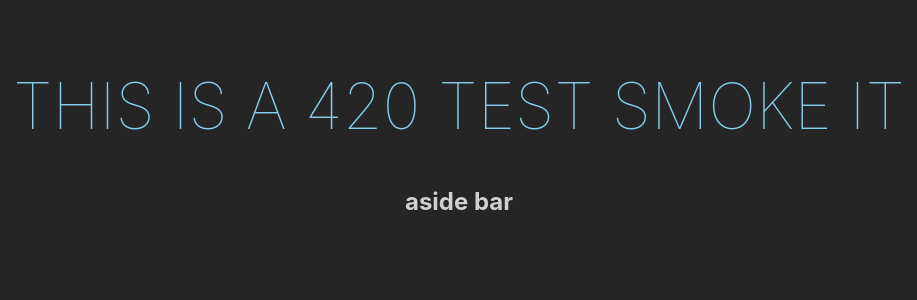
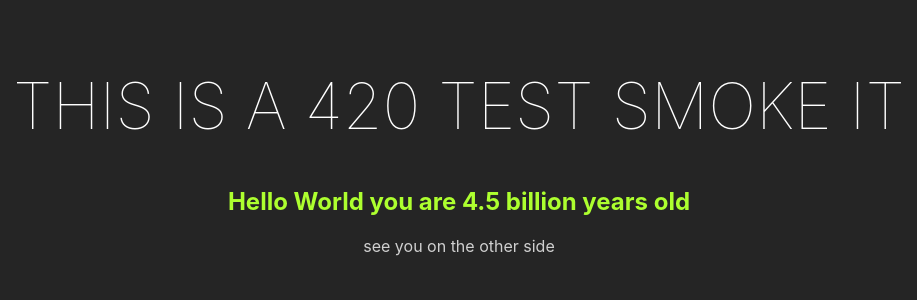
Before and after one commit to b1mind/svelte-basic, a Svelte app: page / in a window 1280 px wide. Shown: the top 300 px of the page, without its empty margins (181-1098 px from the left). Built offline with nearby package versions, Linux system fonts and the light colour scheme.

Commit message:
🧪 testing and relative paths

```diff
--- a/public/index.html
+++ b/public/index.html
@@ -6,11 +6,11 @@
 
 	<title>Svelte app</title>
 
-	<link rel='icon' type='image/png' href='/favicon.png'>
-	<link rel='stylesheet' href='/global.css'>
-	<link rel='stylesheet' href='/build/bundle.css'>
+	<link rel='icon' type='image/png' href='favicon.png'>
+	<link rel='stylesheet' href='global.css'>
+	<link rel='stylesheet' href='build/bundle.css'>
 
-	<script defer src='/build/bundle.js'></script>
+	<script defer src='build/bundle.js'></script>
 </head>
 
 <body>
--- a/src/App.svelte
+++ b/src/App.svelte
@@ -1,49 +1,65 @@
 <script>
-  export let name
+  export let userName
+  export let age
+
   let val = 420
 </script>
 
 <main>
   <h1>This is a {val} test smoke it</h1>
 
+  {#if userName}
+    <h2>Hello {userName} you are {age} years old</h2>
+  {:else}
+    <h2>Hello World</h2>
+  {/if}
+
   <aside>
-    <h2>aside bar</h2>
+    <p>see you on the other side</p>
   </aside>
 
-  <!-- prettier-ignore -->
-  <template lang="pug">
-    +if ('name')
+  <!-- pug still has some vscode issues but compiles fine -->
+  <!-- prettier-ignore
+    <template lang="pug">
+    +if ("name")
       h1 Hello {name}
       +else
         h1 Hello enter name
     p This is a test of the pug system
   </template>
+  -->
 </main>
 
 <style lang="scss">
-  ::placeholder {
-    color: red;
-  }
+  // todo add some style
 
   main {
+    margin: 0 auto;
+    padding: 1em;
     text-align: center;
-    padding: 1em;
     max-width: 240px;
-    margin: 0 auto;
-    h1 {
+
+    h2 {
       color: skyblue;
+      font-weight: 700;
+    }
+
+    @media (min-width: 640px) {
+      h2 {
+        color: greenyellow;
+      }
+      max-width: none;
     }
   }
 
   h1 {
+    color: red;
     text-transform: uppercase;
-    font-size: 4em;
     font-weight: 100;
-  }
 
-  @media (min-width: 640px) {
-    main {
-      max-width: none;
+    @media (min-width: 640px) {
+      color: white;
+      font-size: 4rem;
     }
   }
 </style>
--- a/src/main.js
+++ b/src/main.js
@@ -3,8 +3,8 @@ import App from './App.svelte'
 const app = new App({
 	target: document.body,
 	props: {
-		name: 'world',
-    age: 38,
+		userName: 'World',
+    age: '4.5 billion',
   }
 })
 
```
Also changed, not shown: 1 other file (tests, documents, lock files or other folders).
